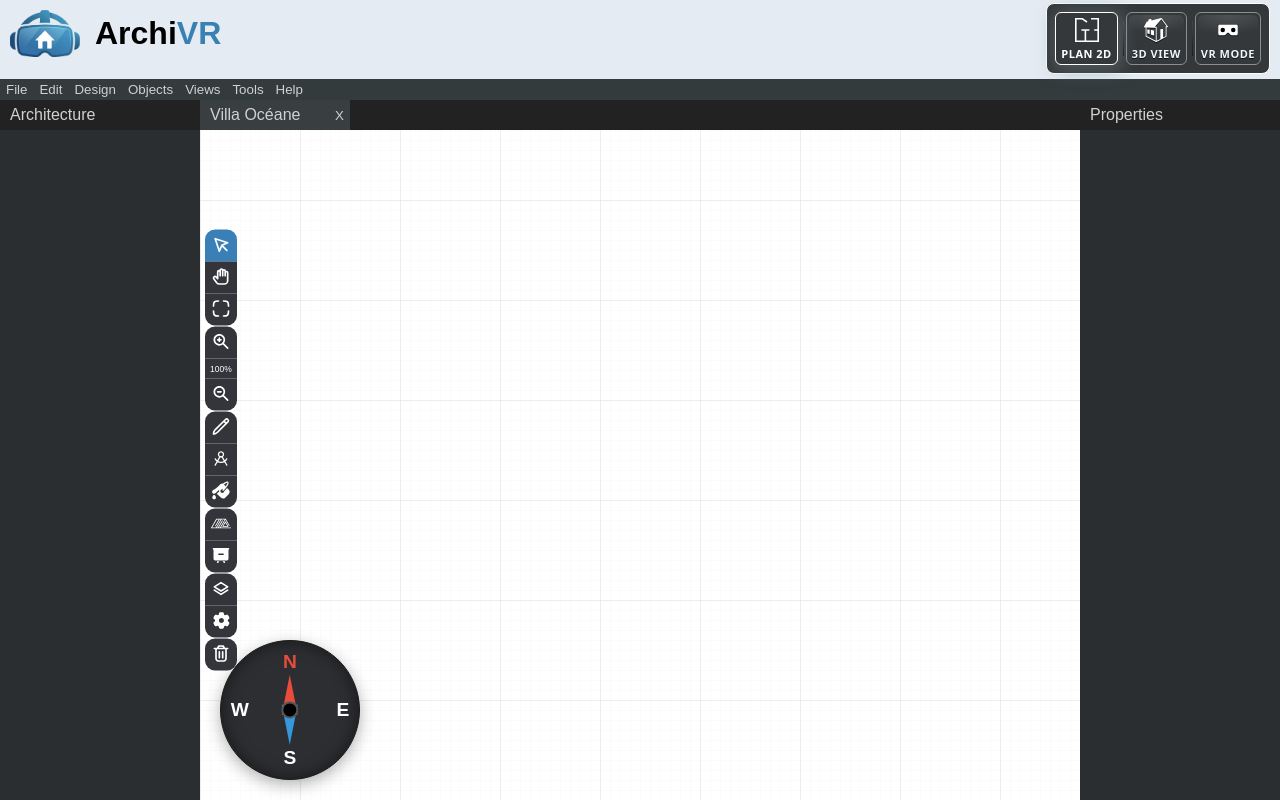
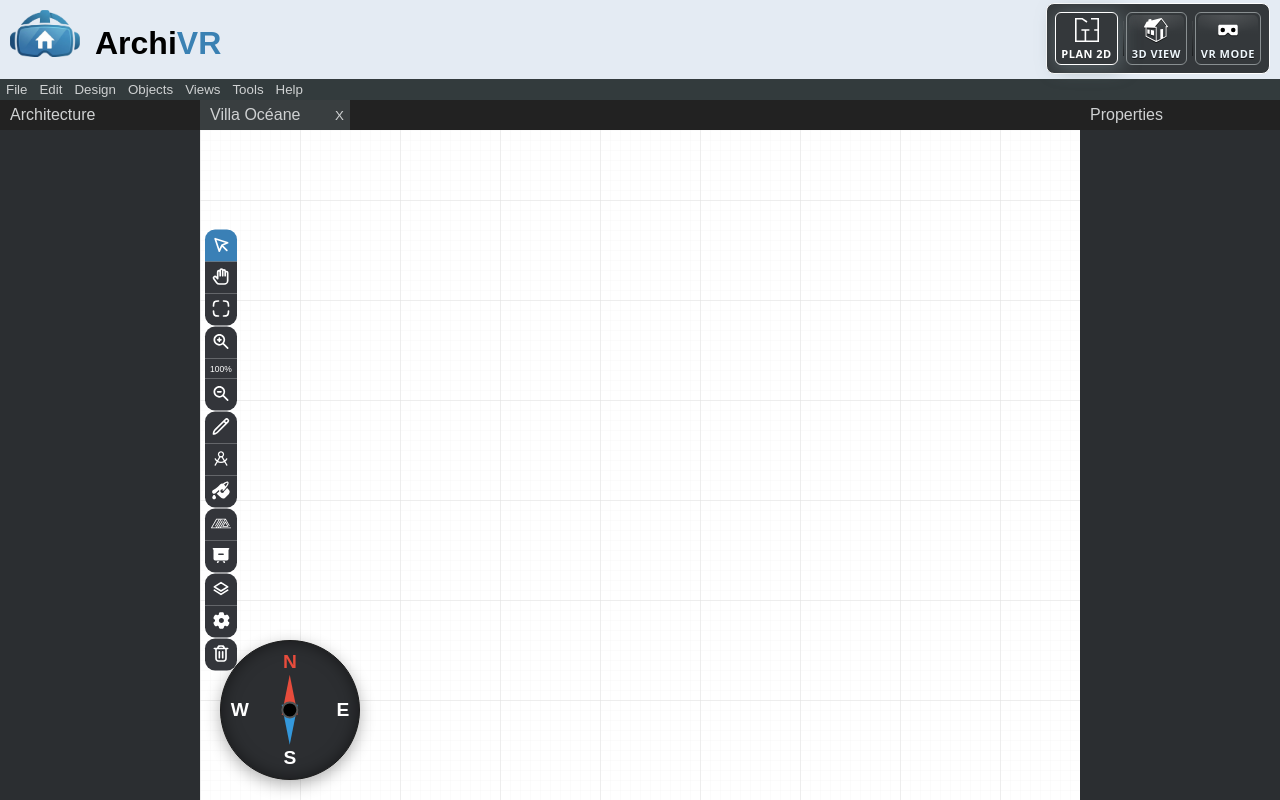
Before and after one commit to nicolachoquet06250/archi-vr, a Nuxt app: page /v2 in a window 1280 px wide. Built offline with nearby package versions, Linux system fonts and the light colour scheme.

Commit message:
Update du design des menus et du header

```diff
--- a/app/components/V2/AppHeader.vue
+++ b/app/components/V2/AppHeader.vue
@@ -35,11 +35,17 @@ header {
 }
 
 .title {
-  display: inline-flex;
+  height: 100%;
+  display: flex;
   flex-direction: row;
   justify-content: center;
   align-items: center;
+  vertical-align: bottom;
+  -webkit-user-select: none;
+  -moz-user-select: none;
   user-select: none;
+  align-self: flex-end;
+  margin-bottom: 5px;
 
   > span {
     font-size: 2rem;
--- a/app/components/V2/MenuBar.vue
+++ b/app/components/V2/MenuBar.vue
@@ -235,7 +235,6 @@ const {change: changeToolbarSide} = useToolbar()
         left: -1px;
         min-width: 150px;
         background-color: #333b3d;
-        border: 1px solid #cfd1d2;
         border-top: none;
         margin: 0;
         padding: 0 0 5px;
```
